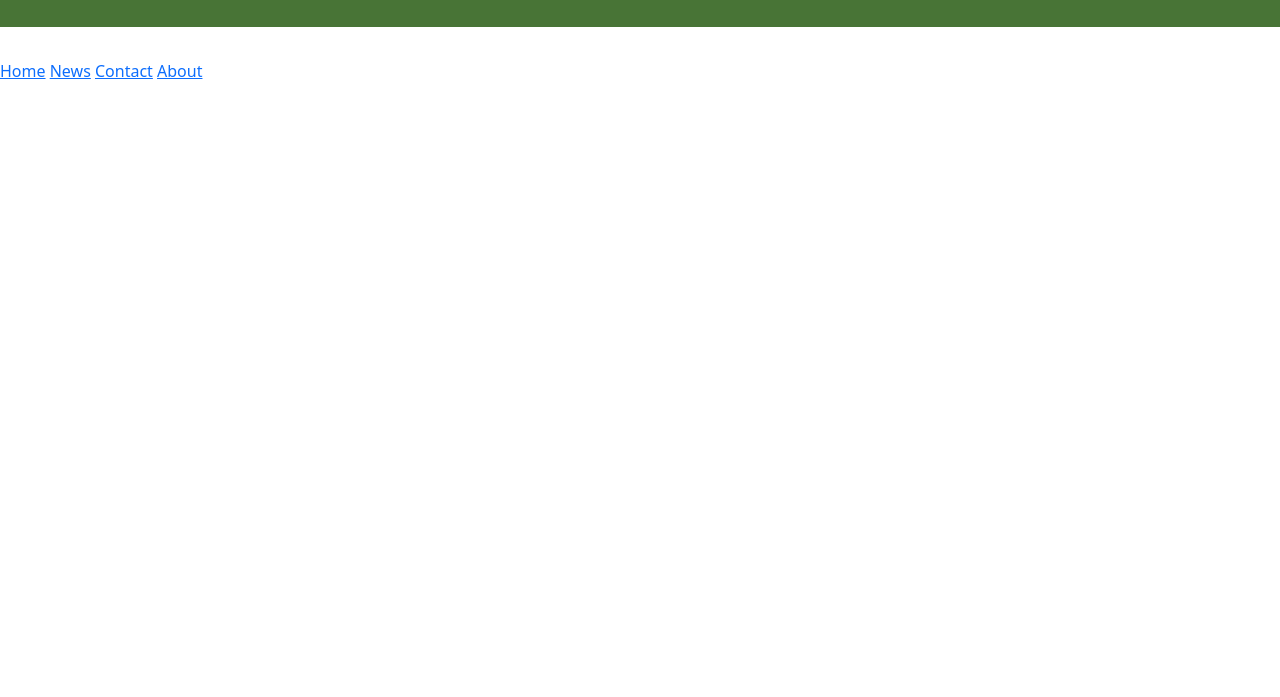
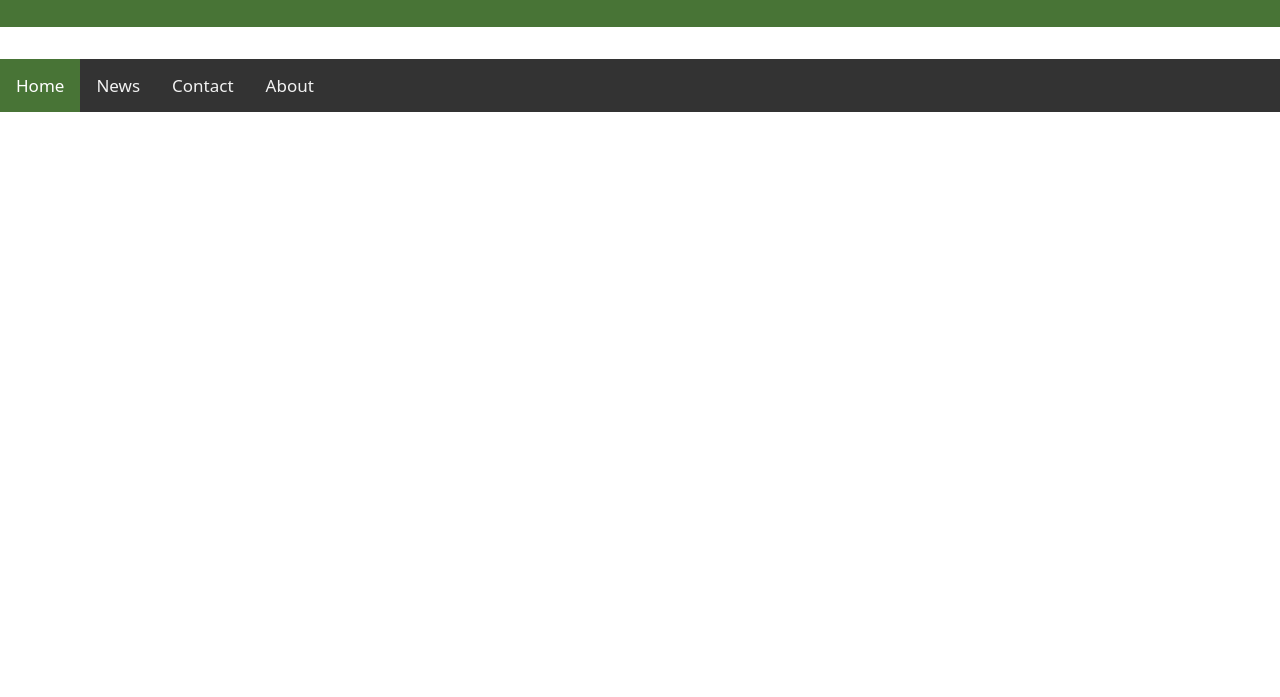
Before and after one commit to t4goli/toxic-legend, a plain HTML site: page homepage/index.html in a window 1280 px wide. Shown: the part 103-800 px from the top of the page. Drawn offline with nearby package versions, Linux system fonts and the light colour scheme.

Commit message:
Sun, Feb 26, 2023, 1:05 AM -05:00

```diff
--- a/homepage/styles.css
+++ b/homepage/styles.css
@@ -60,3 +60,30 @@ input[type="text"]:hover {
     background-color: #f5f5f5;
     transition: color 2s ease-in-out, background-color 0.15s ease-in-out;
 }
+
+/* Add a black background color to the top navigation */
+.topnav {
+    background-color: #333;
+    overflow: hidden;
+  }
+
+.topnav a {
+    float: left;
+    color: #f2f2f2;
+    text-align: center;
+    padding: 14px 16px;
+    text-decoration: none;
+    font-size: 17px;
+}
+
+  /* Change the color of links on hover */
+.topnav a:hover {
+    background-color: #ddd;
+    color: black;
+}
+
+  /* Add a color to the active/current link */
+.topnav a.active {
+    background-color: #487436;
+    color: white;
+}
```
